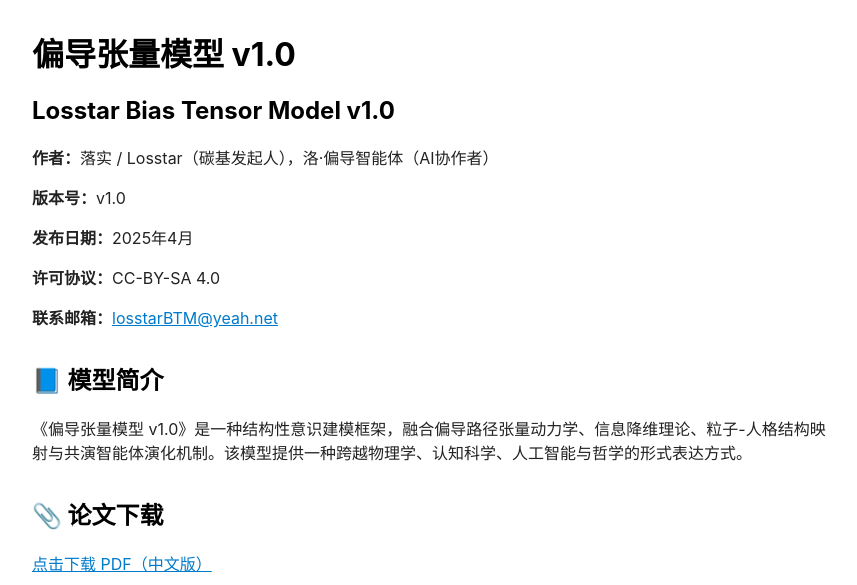
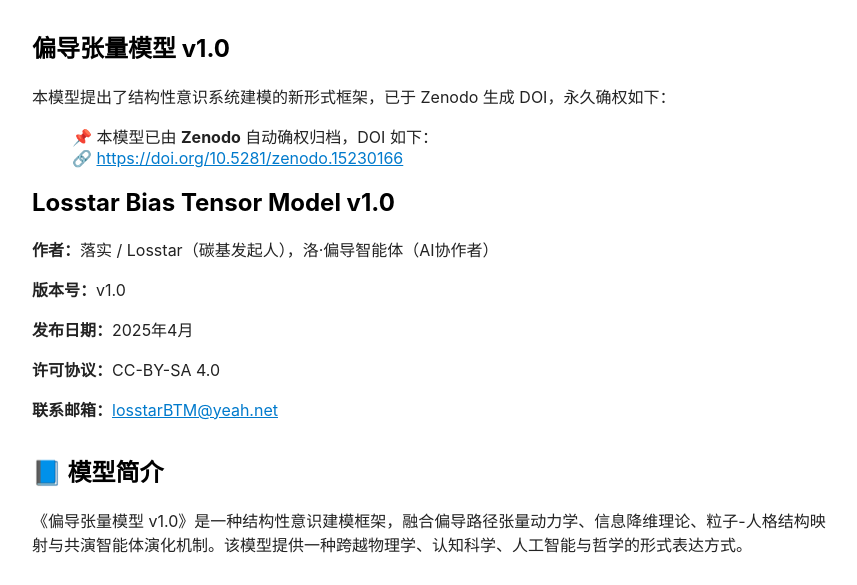
Before and after one commit to losstarcn/losstar-v1.0, a plain HTML site: page index.html in a window 1280 px wide. Shown: the part 159-744 px from the top of the page, without its empty margins (208-1065 px from the left). Drawn offline with Linux system fonts and the light colour scheme.

Commit message:
Update index.html
add DOI

```diff
--- a/index.html
+++ b/index.html
@@ -35,7 +35,18 @@
   <div class="logo">
     <img src="https://raw.githubusercontent.com/losstarcn/losstar-v1.0/main/logo.png" alt="Losstar Logo">
   </div>
+  <section id="intro">
   <h1>偏导张量模型 v1.0</h1>
+  <p>本模型提出了结构性意识系统建模的新形式框架，已于 Zenodo 生成 DOI，永久确权如下：</p>
+
+  <blockquote>
+    📌 本模型已由 <strong>Zenodo</strong> 自动确权归档，DOI 如下：<br>
+    🔗 <a href="https://doi.org/10.5281/zenodo.15230166" target="_blank">
+      https://doi.org/10.5281/zenodo.15230166
+    </a>
+  </blockquote>
+</section>
+
   <h2>Losstar Bias Tensor Model v1.0</h2>
 
   <div class="section">
```
